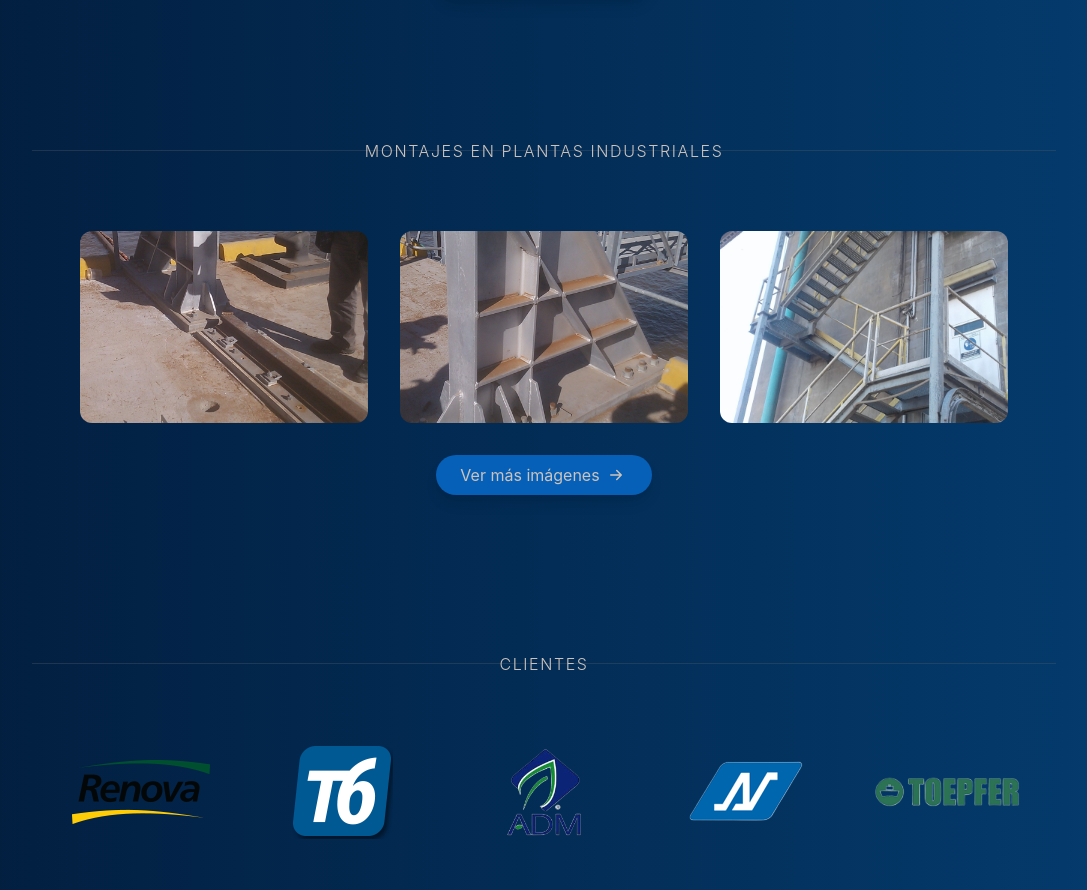
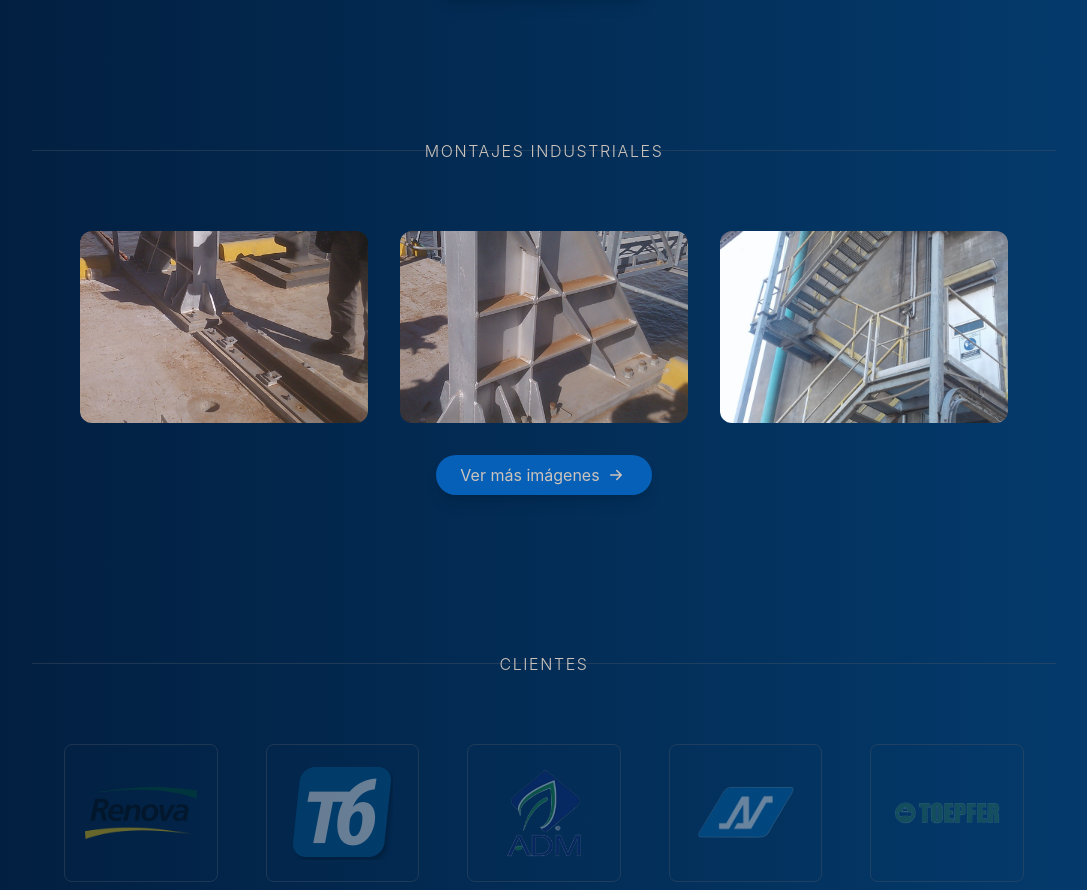
Before and after one commit to Marino-404/Naval-Parana, a React (Vite) app: page / in a window 1280 px wide. Shown: the part 1720-2610 px from the top of the page, without its empty margins (96-1183 px from the left). Built offline with nearby package versions, Linux system fonts and the light colour scheme.

Commit message:
Cambios en version movile

```diff
--- a/src/components/sections/Header.tsx
+++ b/src/components/sections/Header.tsx
@@ -74,14 +74,12 @@ const Header = () => {
             menuAnimatingOut ? "slide-up" : "slide-down"
           }`}
         >
-          <ul>
           <li className={navStyles}>{headerTextContent(lang).one}</li>
           <li className={navStyles}>{headerTextContent(lang).two}</li>
           <li className={navStyles}>{headerTextContent(lang).three}</li>
           <li className={navStyles}>{headerTextContent(lang).four}</li>
           <li className={navStyles}>{headerTextContent(lang).five}</li>
           <li className={navStyles}>{headerTextContent(lang).six}</li>
-          </ul>
           <div className="absolute bottom-[50px] pl-12 left-0 text-xl font-normal text-detail">
             Naval Paraná
           </div>
--- a/src/components/sections/Services.tsx
+++ b/src/components/sections/Services.tsx
@@ -2,7 +2,7 @@ import CardServices from "../ui/CardServices";
 
 const ServicesSection = () => {
   return (
-    <div className=" z-10 w-full h-[110vh] xl:h-[20vh] bg-gradient-to-r from-[#021d3d] to-[#043d70]">
+    <div className=" z-10 w-full h-[100vh] xl:h-[20vh] bg-gradient-to-r from-[#021d3d] to-[#043d70]">
       <CardServices />
     </div>
   );
--- a/src/components/ui/Customers.tsx
+++ b/src/components/ui/Customers.tsx
@@ -15,7 +15,10 @@ const Customers = () => {
 
       <div className="grid grid-cols-2 sm:grid-cols-3 xl:grid-cols-5 px-8 gap-12 w-full max-w-7xl">
         {customers.map((customer) => (
-          <div key={customer.id} className="flex items-center justify-center ">
+          <div
+            key={customer.id}
+            className="flex items-center justify-center rounded-lg border-1 border-gray-600 opacity-40 px-5 py-5"
+          >
             <img
               src={customer.src}
               alt={customer.alt}
--- a/src/components/ui/LightboxGallery.tsx
+++ b/src/components/ui/LightboxGallery.tsx
@@ -48,10 +48,10 @@ const LightboxGallery: React.FC<LightboxGalleryProps> = ({
           <X size={32} />
         </button>
 
-        <div className="relative w-[80%] flex justify-center items-center px-4">
+        <div className="relative w-[98%] flex justify-center items-center px-4">
           <button
             onClick={goPrev}
-            className="text-white z-40 absolute left-2 top-1/2 -translate-y-1/2 xl:static"
+            className="text-white z-40 absolute left-0 top-1/2 -translate-y-1/2 xl:static cursor-pointer"
           >
             <ChevronLeft size={48} />
           </button>
@@ -59,12 +59,12 @@ const LightboxGallery: React.FC<LightboxGalleryProps> = ({
           <img
             src={currentImage}
             alt="Gallery"
-            className="w-[90vw] max-w-[600px] h-[70vh] object-cover rounded-xl"
+            className="w-[95vw] max-w-[800px] h-[70vh] object-cover rounded-xl xl:mx-12 mx-0"
           />
 
           <button
             onClick={goNext}
-            className="text-white z-40 absolute right-2 top-1/2 -translate-y-1/2 xl:static"
+            className="text-white z-40 absolute right-0 top-1/2 -translate-y-1/2 xl:static cursor-pointer"
           >
             <ChevronRight size={48} />
           </button>
--- a/src/components/ui/SectionDivider.tsx
+++ b/src/components/ui/SectionDivider.tsx
@@ -2,7 +2,7 @@ const SectionDivider = ({ label }: { label: string }) => {
   return (
     <div className="relative flex items-center justify-center w-full mt-12 xl:mt-18 mb-20 xl:mb-20">
       <div className="w-full h-px bg-gray-600 opacity-40" />
-      <span className="absolute px-4 text-xs xl:text-base text-detail font-light tracking-widest uppercase">
+      <span className="absolute px-4 text-xl xl:text-base text-detail font-light tracking-widest uppercase">
         {label}
       </span>
     </div>
--- a/src/utils/text-content.ts
+++ b/src/utils/text-content.ts
@@ -117,9 +117,7 @@ export const textContent = (lang: boolean) => ({
       cta: lang ? "Ver más imágenes" : "View more images",
     },
     three: {
-      title: lang
-        ? "Montajes en plantas industriales"
-        : "Assemblies in Industrial Plants",
+      title: lang ? "Montajes industriales" : "Industrial Assemblies ",
       cta: lang ? "Ver más imágenes" : "View more images",
     },
   },
```
Lines whose indentation alone changed are shown as unchanged.
